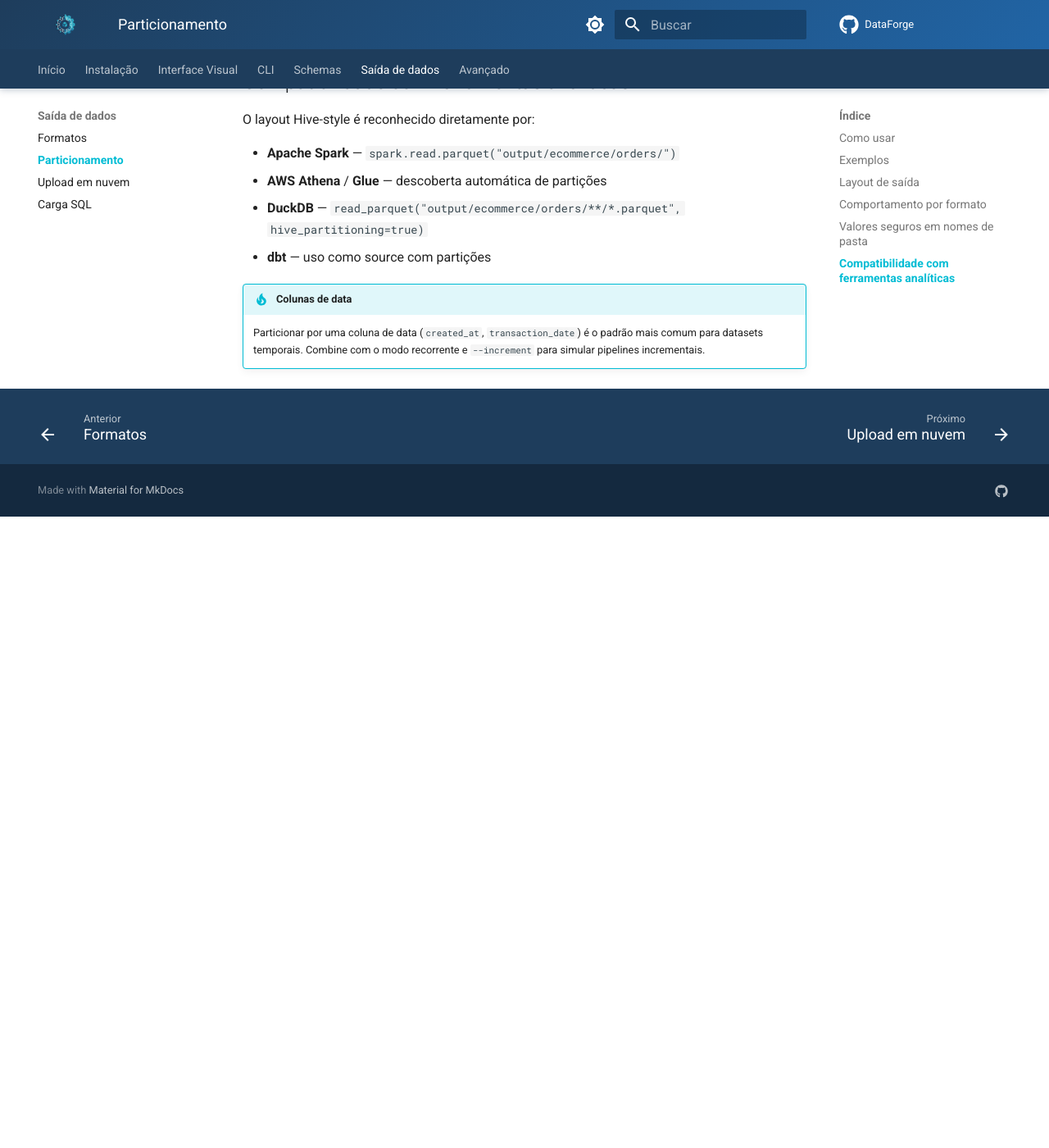
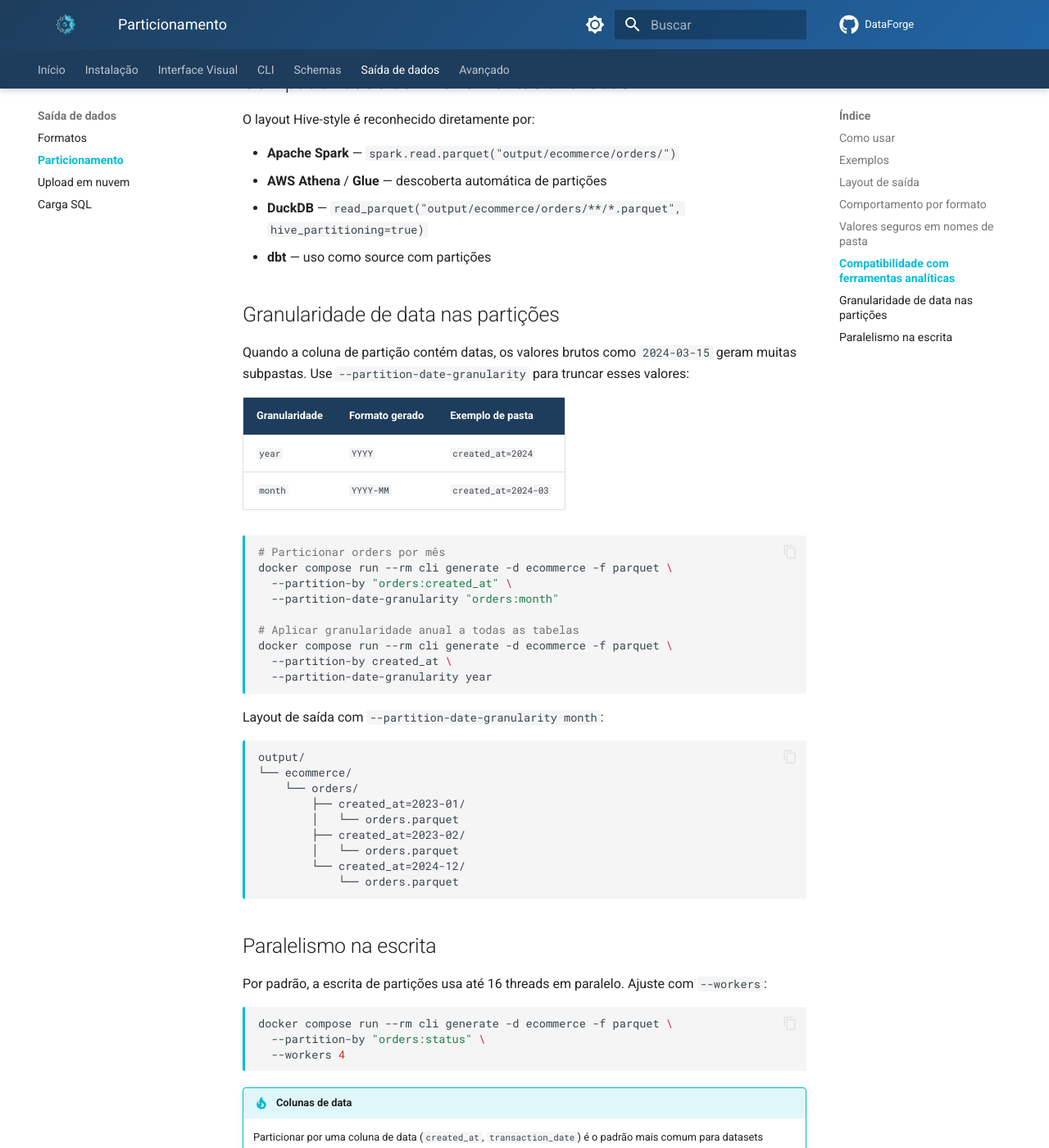
Before and after one commit to ckoliveiraa/DataForge, an MkDocs documentation site: the page built from docs/saida/particionamento.md, in a window 1280 px wide and 1400 px high, scrolled down 1886 px. Shown: the whole window at 82% size. Built offline with MkDocs 1.6.1 and Material for MkDocs 9.7.7, drawn with Linux system fonts in a browser that asks for light colours; comment, search, counter and statistics services are not loaded; before the commit the page ends 2516 px from its top, so only the background shows below that.

Commit message:
docs: atualiza documentação técnica MkDocs

````diff
--- a/docs/saida/particionamento.md
+++ b/docs/saida/particionamento.md
@@ -77,5 +77,50 @@ O layout Hive-style é reconhecido diretamente por:
 - **DuckDB** — `read_parquet("output/ecommerce/orders/**/*.parquet", hive_partitioning=true)`
 - **dbt** — uso como source com partições
 
+## Granularidade de data nas partições
+
+Quando a coluna de partição contém datas, os valores brutos como `2024-03-15` geram muitas subpastas. Use `--partition-date-granularity` para truncar esses valores:
+
+| Granularidade | Formato gerado | Exemplo de pasta |
+|---------------|----------------|------------------|
+| `year` | `YYYY` | `created_at=2024` |
+| `month` | `YYYY-MM` | `created_at=2024-03` |
+
+```bash
+# Particionar orders por mês
+docker compose run --rm cli generate -d ecommerce -f parquet \
+  --partition-by "orders:created_at" \
+  --partition-date-granularity "orders:month"
+
+# Aplicar granularidade anual a todas as tabelas
+docker compose run --rm cli generate -d ecommerce -f parquet \
+  --partition-by created_at \
+  --partition-date-granularity year
+```
+
+Layout de saída com `--partition-date-granularity month`:
+
+```
+output/
+└── ecommerce/
+    └── orders/
+        ├── created_at=2023-01/
+        │   └── orders.parquet
+        ├── created_at=2023-02/
+        │   └── orders.parquet
+        └── created_at=2024-12/
+            └── orders.parquet
+```
+
+## Paralelismo na escrita
+
+Por padrão, a escrita de partições usa até 16 threads em paralelo. Ajuste com `--workers`:
+
+```bash
+docker compose run --rm cli generate -d ecommerce -f parquet \
+  --partition-by "orders:status" \
+  --workers 4
+```
+
 !!! tip "Colunas de data"
     Particionar por uma coluna de data (`created_at`, `transaction_date`) é o padrão mais comum para datasets temporais. Combine com o modo recorrente e `--increment` para simular pipelines incrementais.
````
Also changed, not shown: .pre-commit-config.yaml (+7 -0 lines), docs/avancado/arquitetura.md (+22 -6 lines), docs/cli/referencia.md (+2 -0 lines), docs/frontend/visao-geral.md (+6 -0 lines).
